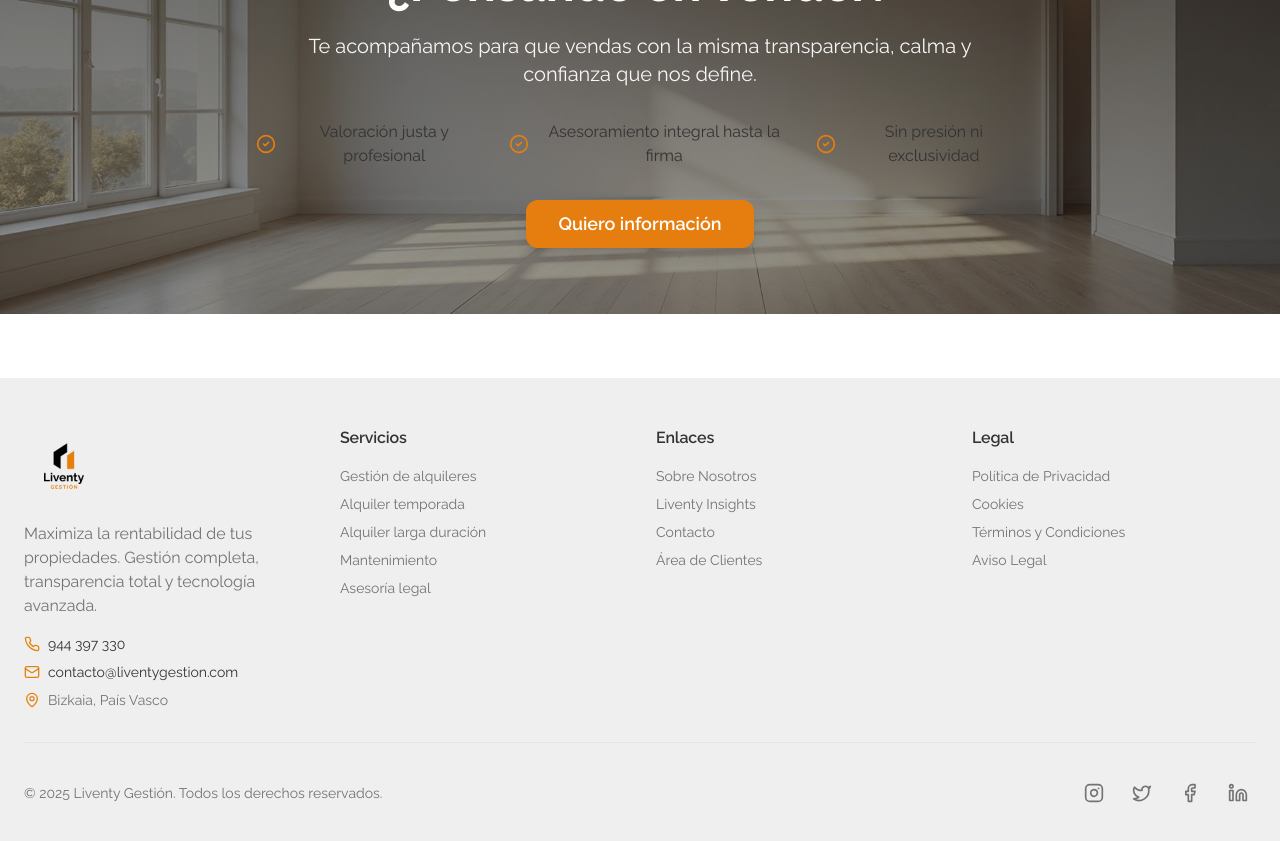
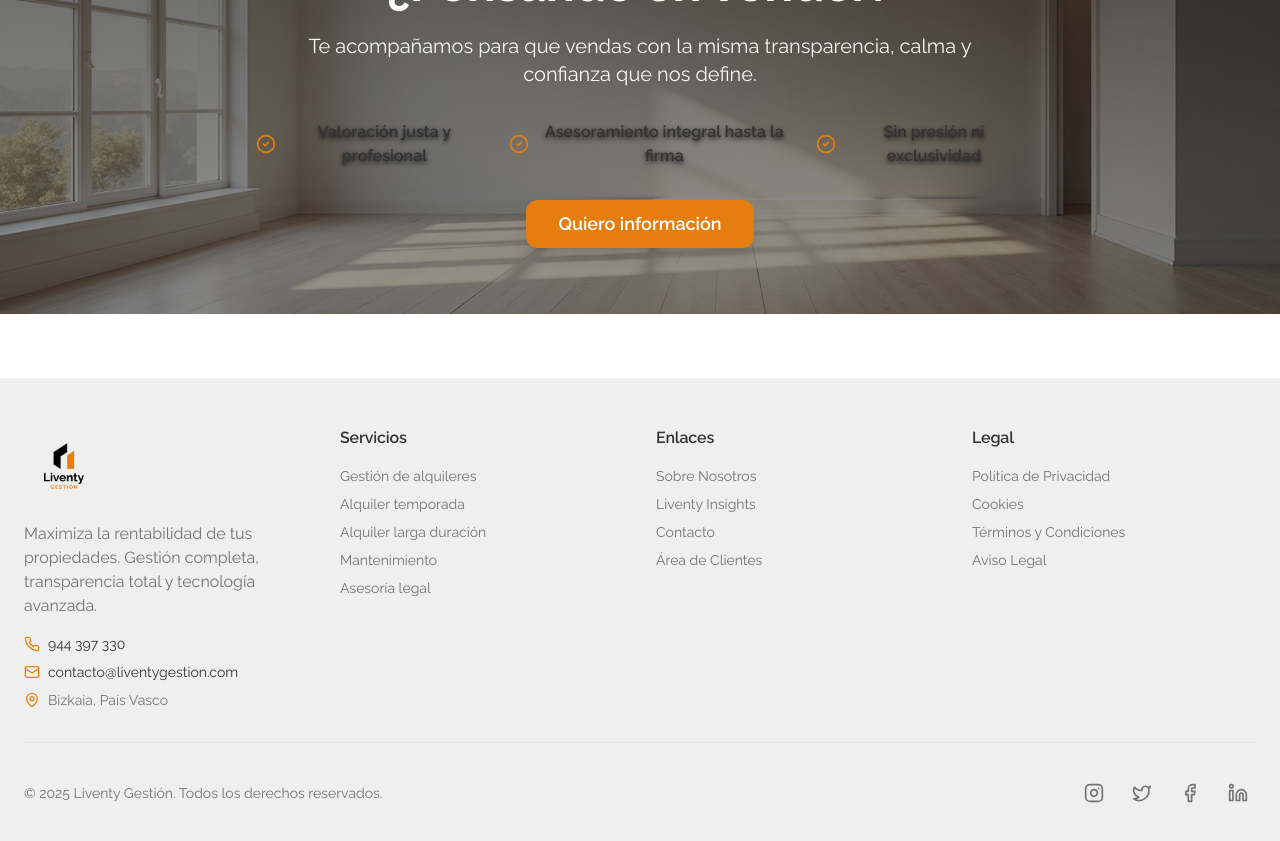
Before and after one commit to LiventyGestion/Liventy-gestion, a React (Vite) app: page / in a window 1280 px wide. Shown: the part 8960-9801 px from the top of the page. Built offline with nearby package versions, Linux system fonts and the light colour scheme.

Commit message:
Fix: Improve text visibility in SellCTA

```diff
--- a/src/components/SellCTA.tsx
+++ b/src/components/SellCTA.tsx
@@ -42,15 +42,15 @@ const SellCTA = () => {
           <ul className="hidden sm:flex flex-col sm:flex-row items-center justify-center gap-4 sm:gap-6 mb-8 text-white">
             <li className="flex items-center gap-2">
               <CheckCircle2 className="h-5 w-5 text-[#E67E0F] flex-shrink-0" aria-hidden="true" />
-              <span className="text-sm sm:text-base">Valoración justa y profesional</span>
+              <span className="text-sm sm:text-base font-semibold" style={{ textShadow: '0 2px 4px rgba(0,0,0,0.8)' }}>Valoración justa y profesional</span>
             </li>
             <li className="flex items-center gap-2">
               <CheckCircle2 className="h-5 w-5 text-[#E67E0F] flex-shrink-0" aria-hidden="true" />
-              <span className="text-sm sm:text-base">Asesoramiento integral hasta la firma</span>
+              <span className="text-sm sm:text-base font-semibold" style={{ textShadow: '0 2px 4px rgba(0,0,0,0.8)' }}>Asesoramiento integral hasta la firma</span>
             </li>
             <li className="flex items-center gap-2">
               <CheckCircle2 className="h-5 w-5 text-[#E67E0F] flex-shrink-0" aria-hidden="true" />
-              <span className="text-sm sm:text-base">Sin presión ni exclusividad</span>
+              <span className="text-sm sm:text-base font-semibold" style={{ textShadow: '0 2px 4px rgba(0,0,0,0.8)' }}>Sin presión ni exclusividad</span>
             </li>
           </ul>
 
```
